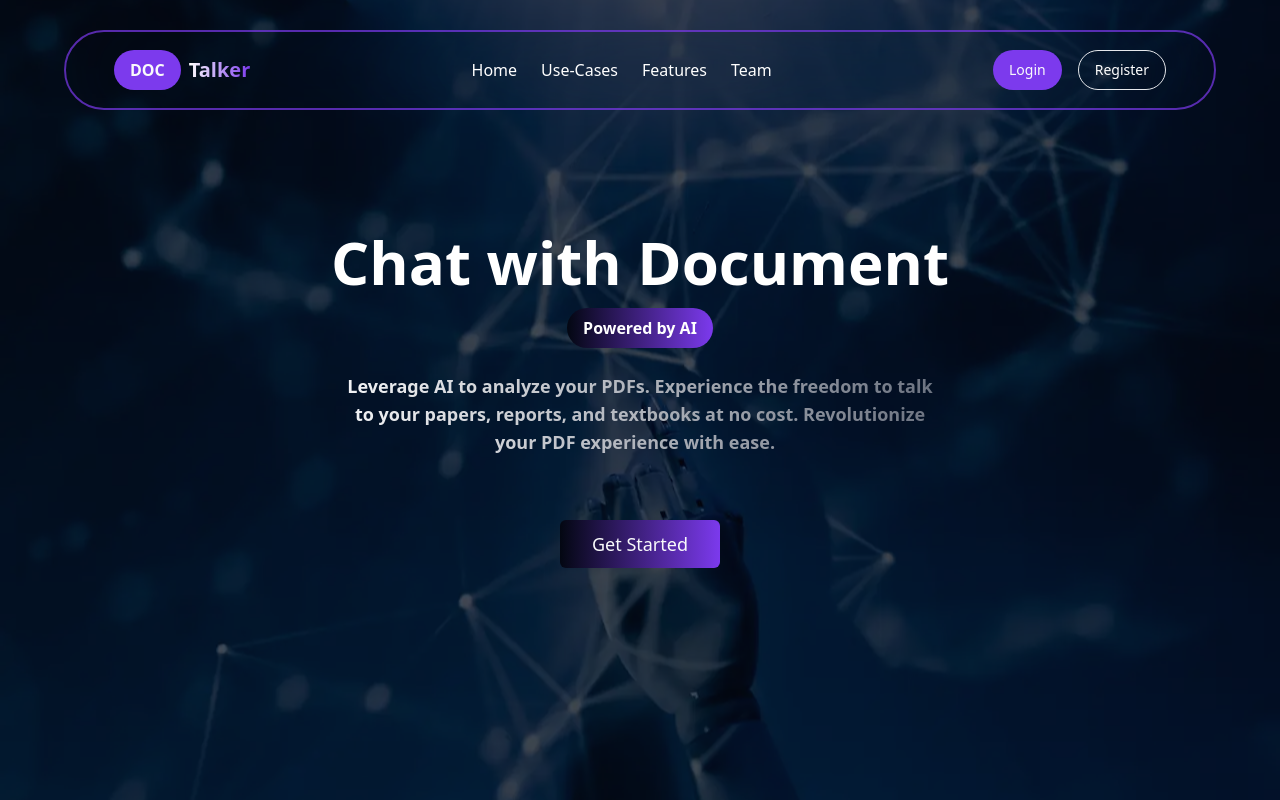
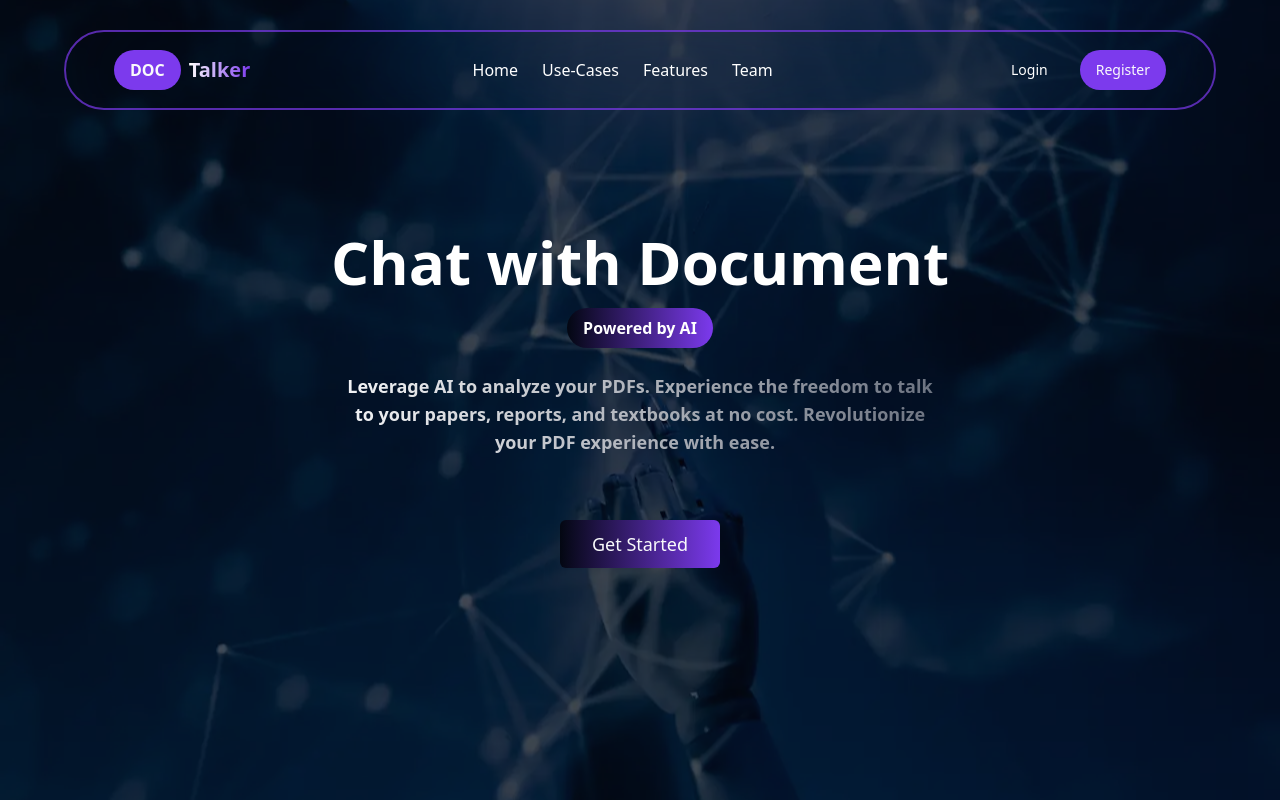
Before and after one commit to Peter3Khalil/doctalker, a Next.js app: page / in a window 1280 px wide. Shown: the top 800 px of the page. Built offline with nearby package versions, Linux system fonts and the light colour scheme.

Commit message:
:ok_hand: Changing parts of ui

```diff
--- a/src/components/Header.tsx
+++ b/src/components/Header.tsx
@@ -35,13 +35,10 @@ const Header: FC<ComponentProps> = ({ className, ...props }) => {
           </ul>
         </nav>
         <div className="flex items-center space-x-4">
-          <Button className="rounded-full">
+          <Button variant={'ghost'} className="hidden rounded-full md:block">
             <Link href={PAGES_ROUTES['login']}>Login</Link>
           </Button>
-          <Button
-            variant="outline"
-            className="hidden rounded-full bg-transparent md:block"
-          >
+          <Button className="rounded-full">
             <Link href={PAGES_ROUTES['register']}>Register</Link>
           </Button>
         </div>
--- a/src/components/chat/Header.tsx
+++ b/src/components/chat/Header.tsx
@@ -1,8 +1,10 @@
 'use client';
 import withTooltip from '@/HOCs/withTooltip';
 import { ICON_SIZE } from '@/constants';
+import { logout } from '@/features/authentication';
 import { cn } from '@/lib/utils';
 import { useGlobalState } from '@/providers/state-provider';
+import { LogInIcon } from 'lucide-react';
 import Link from 'next/link';
 import ThemeChanger from '../ThemeChanger';
 import { AddFileIcon, SidebarIcon } from '../shared/Icons';
@@ -17,8 +19,6 @@ import {
   DropdownMenuSeparator,
   DropdownMenuTrigger,
 } from '../ui/dropdown-menu';
-import { LogInIcon } from 'lucide-react';
-import { logout } from '@/features/authentication';
 const ButtonWithTooltip = withTooltip(Button);
 const BUTTON_CLASS_NAME =
   'bg-transparent text-accent-foreground hover:bg-hover-muted transition-class';
@@ -27,7 +27,7 @@ const Header = () => {
   return (
     <header
       className={cn(
-        'transition-class flex h-16 w-full items-center justify-between border-b bg-background px-3 md:px-6',
+        'transition-class flex h-16 w-full items-center justify-between border-b bg-background px-3 dark:border-muted-foreground/50 md:px-6',
       )}
     >
       <div className="flex items-center gap-2">
@@ -70,10 +70,6 @@ const Header = () => {
           <DropdownMenuContent className="mr-2">
             <DropdownMenuLabel>My Account</DropdownMenuLabel>
             <DropdownMenuSeparator />
-            <DropdownMenuItem>Profile</DropdownMenuItem>
-            <DropdownMenuItem>Billing</DropdownMenuItem>
-            <DropdownMenuItem>Team</DropdownMenuItem>
-            <DropdownMenuItem>Subscription</DropdownMenuItem>
             <DropdownMenuSeparator />
             <DropdownMenuItem onClick={logout} className="gap-2">
               <LogInIcon size={ICON_SIZE} />
```
Also changed, not shown: src/components/chat/Sidebar.tsx (+0 -9 lines).
